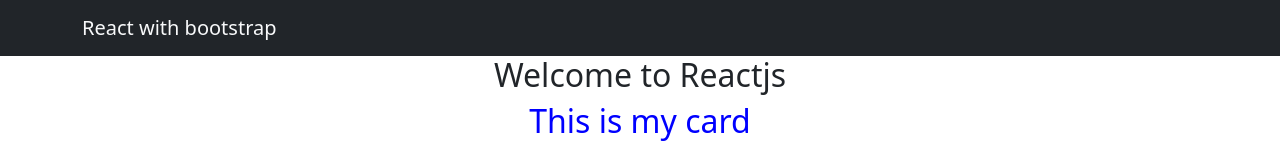
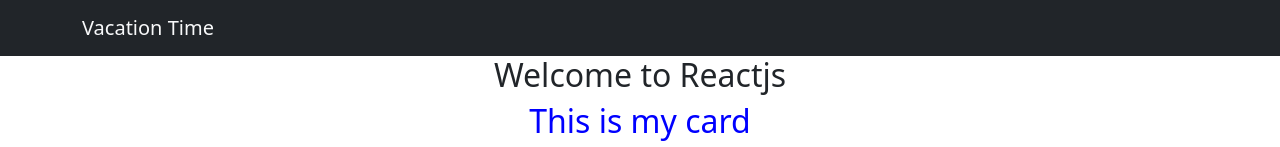
Before and after one commit to nikitapatil311/Project, a React (Create React App) app in the folder project/: page / in a window 1280 px wide. Shown: the top 147 px of the page. Built offline with nearby package versions, Linux system fonts and the light colour scheme.

Commit message:
using props

```diff
--- a/project/src/App.js
+++ b/project/src/App.js
@@ -1,6 +1,7 @@
 import "./App.css";
 import MyCard from "./components/card/Card";
-import Gallery from "./components/gallery/gallery";
+import Gallery from "./components/gallery/Gallery";
+import Navbar from "./components/layout/navbar/Navbar";
 
 // Bootstrap configuration
 
@@ -11,13 +12,7 @@
 function App() {
   return (
     <div className="App">
-      <div className="navbar text-bg-dark navbar-expand-sm">
-        <div className="container">
-          <a href="" className="navbar-brand text-light">
-            React with bootstrap
-          </a>
-        </div>
-      </div>
+      <Navbar header="Vacation Time" color="white" expand="sm" />
       <h2>Welcome to Reactjs</h2>
       <MyCard />
       <Gallery />
--- /dev/null
+++ b/project/src/components/layout/navbar/Navbar.jsx
@@ -0,0 +1,17 @@
+import React from "react";
+
+const Navbar = (props) => {
+  return (
+    <>
+      <div className="navbar text-bg-dark navbar-expand-sm">
+        <div className="container">
+          <a href="" className="navbar-brand text-light">
+            {props.header}
+          </a>
+        </div>
+      </div>
+    </>
+  );
+};
+
+export default Navbar;
```
